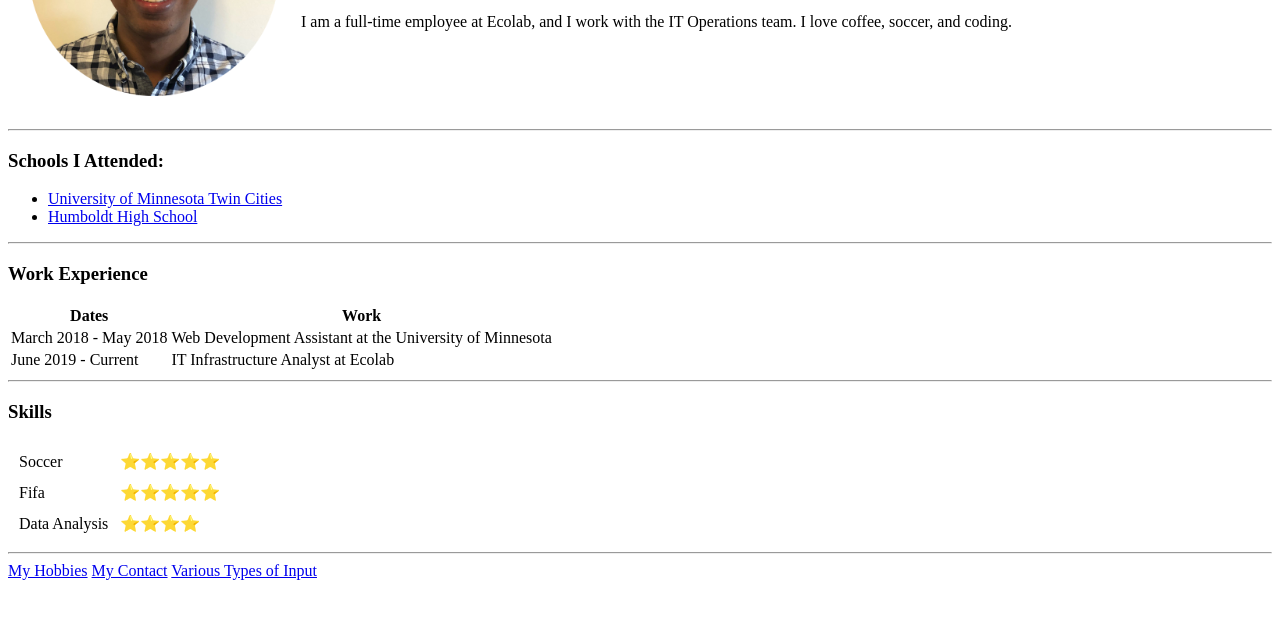
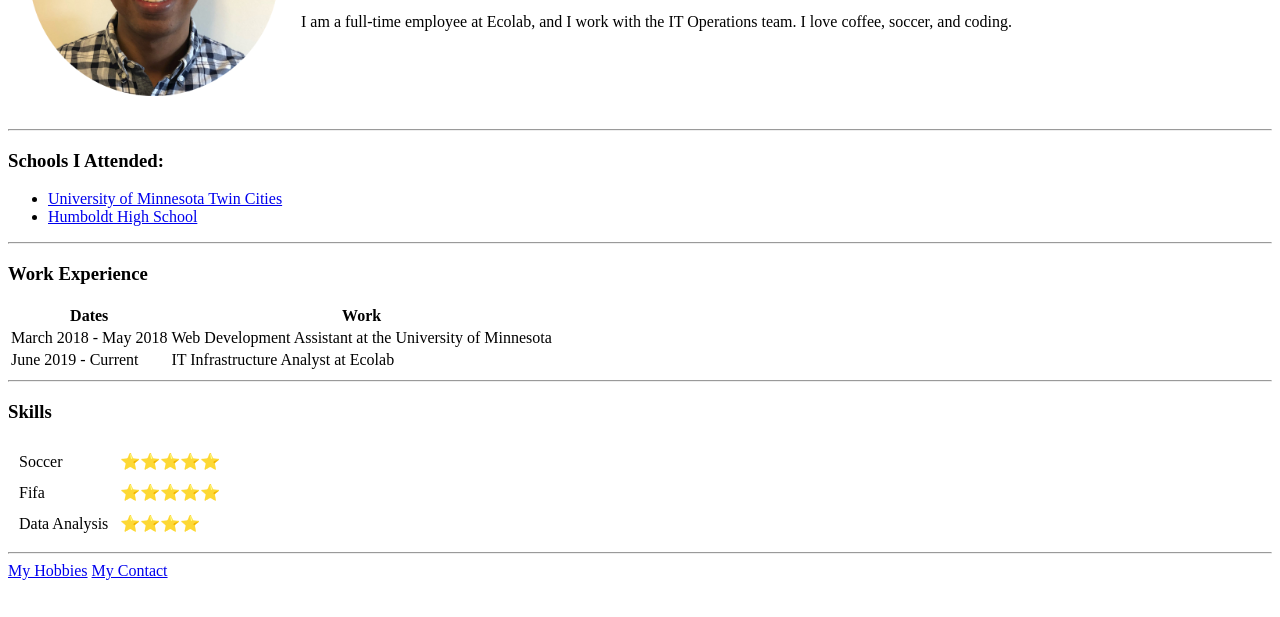
Before and after one commit to tezazu/CV, a plain HTML site: page index.html in a window 1280 px wide. Shown: the part 183-800 px from the top of the page. Drawn offline with Linux system fonts and the light colour scheme.

Commit message:
Removed a link to the inputs html file which is not uploaded to GitHub

```diff
--- a/index.html
+++ b/index.html
@@ -78,7 +78,6 @@
   <hr>
   <a href="hobbies.html">My Hobbies</a>
   <a href="contact-me.html">My Contact</a>
-  <a href="inputs.html">Various Types of Input</a>
 
 </body>
 
```
